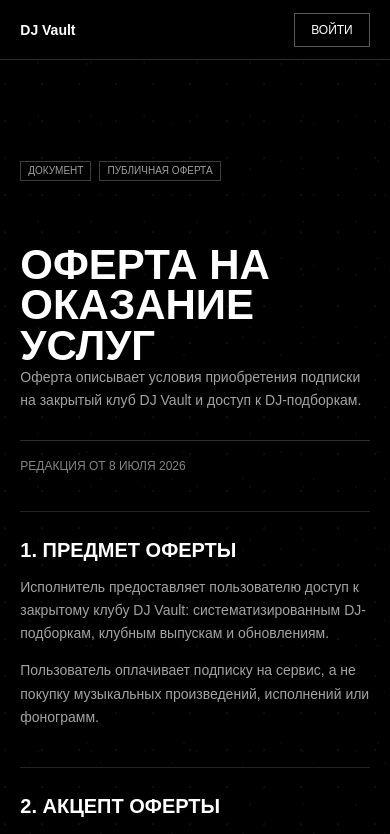
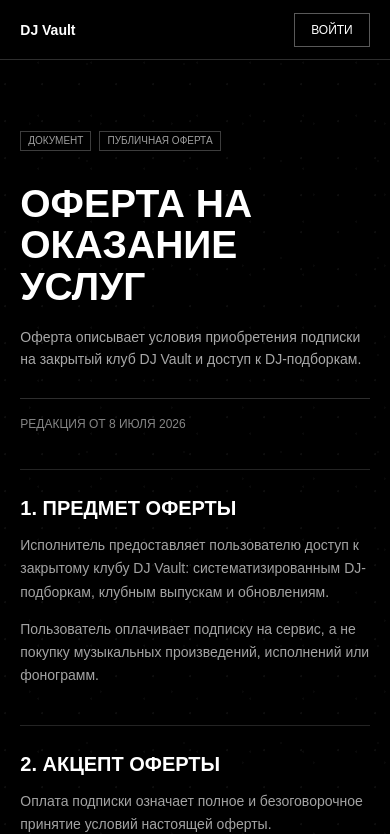
Before and after one commit to flaber2680/dj-vault-v2, a Next.js app: page /offer in a window 390 px wide. Shown: the top 834 px of the page. Built offline with nearby package versions, Linux system fonts and the light colour scheme; no server answers.

Commit message:
Fix legal spacing and track metadata copy

```diff
--- a/app/globals.css
+++ b/app/globals.css
@@ -1373,20 +1373,21 @@
 }
 
 .legal-document {
-  width: min(880px, 100%);
+  width: min(920px, 100%);
 }
 
 .legal-document h1 {
-  margin: 32px 0 0;
-  color: #fff;
-  font-size: clamp(42px, 5.4vw, 82px);
+  margin: 0;
+  max-width: 780px;
+  color: #fff;
+  font-size: clamp(36px, 4.6vw, 68px);
   font-weight: 900;
-  line-height: .96;
-  text-transform: uppercase;
-}
-
-.legal-lead {
-  margin: var(--heading-copy-gap) 0 0;
+  line-height: 1.02;
+  text-transform: uppercase;
+}
+
+.legal-document .legal-lead {
+  margin: clamp(22px, 2.4vw, 32px) 0 0;
   max-width: 680px;
   color: rgba(255, 255, 255, .66);
   font-size: 16px;
@@ -2078,6 +2079,11 @@
     font-size: clamp(34px, 4.6vw, 58px);
     line-height: .98;
   }
+
+  .legal-document h1 {
+    font-size: clamp(34px, 4.4vw, 58px);
+    line-height: 1.04;
+  }
 }
 
 /* MOBILE */
@@ -2138,6 +2144,21 @@
   .auth-title {
     font-size: clamp(36px, 11.5vw, 48px);
     line-height: .98;
+  }
+
+  .legal-page {
+    padding-block: clamp(70px, 14vw, 110px);
+  }
+
+  .legal-document h1 {
+    margin-top: 0;
+    font-size: clamp(30px, 10vw, 42px);
+    line-height: 1.06;
+  }
+
+  .legal-document .legal-lead {
+    margin-top: 20px;
+    font-size: 14px;
   }
 
   .idea-grid,
--- a/components/sections/LibraryBlocks.tsx
+++ b/components/sections/LibraryBlocks.tsx
@@ -23,6 +23,7 @@
 const results = [
   "Отобранные DJ-подборки",
   "Клубные выпуски",
+  "BPM, energy и tempo вписаны в треки",
   "Качественный материал",
   "Больше времени на выступления",
 ];
@@ -66,7 +67,8 @@
             <p>
               Вы не тратите часы на папки с проходными релизами, случайные
               промо и треки, которые не доживают до танцпола. В DJ Vault
-              попадает только материал, который прошел ручной отбор.
+              попадает только материал, который прошел ручной отбор: с BPM,
+              energy и tempo внутри треков.
             </p>
 
             <div className="result-box">
```
